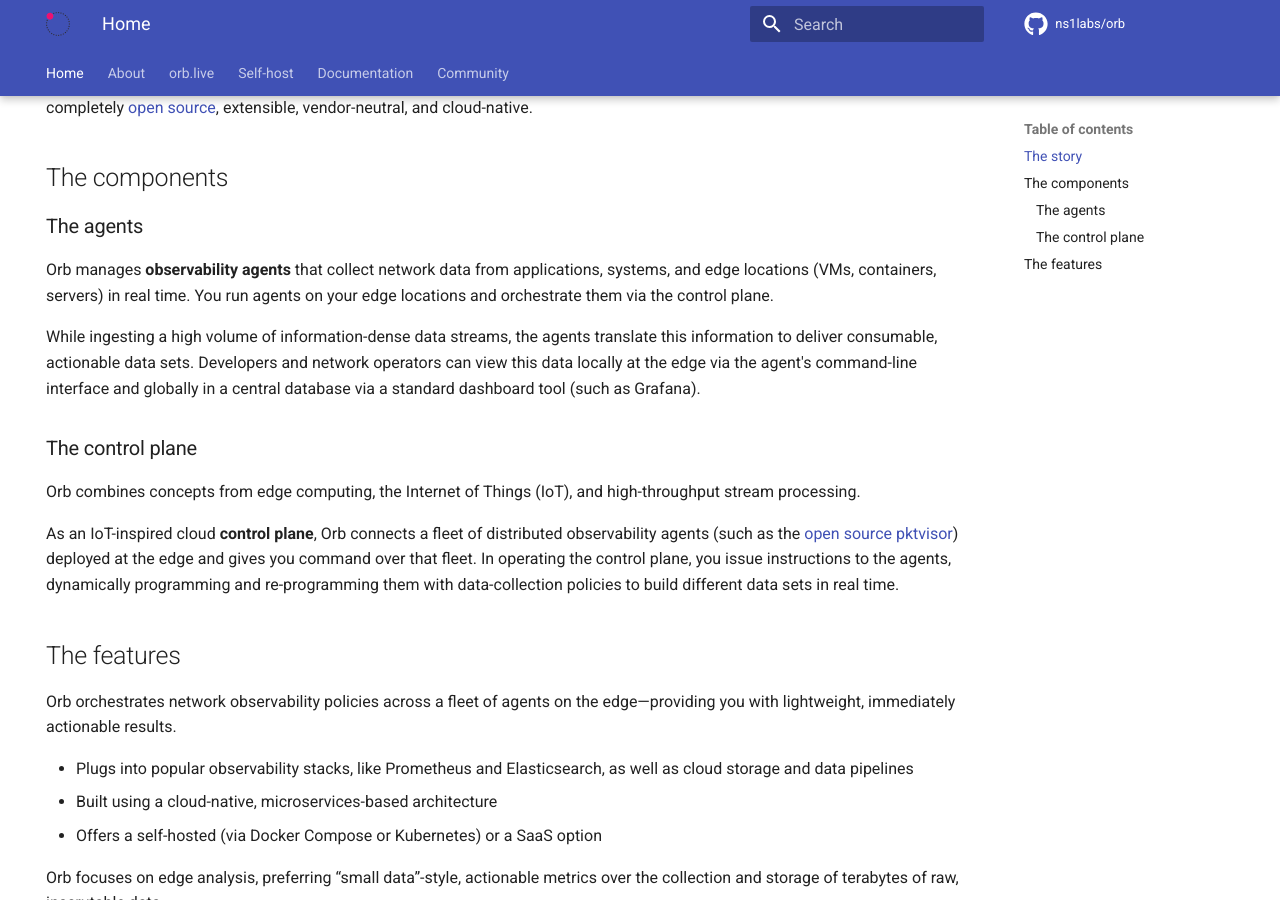
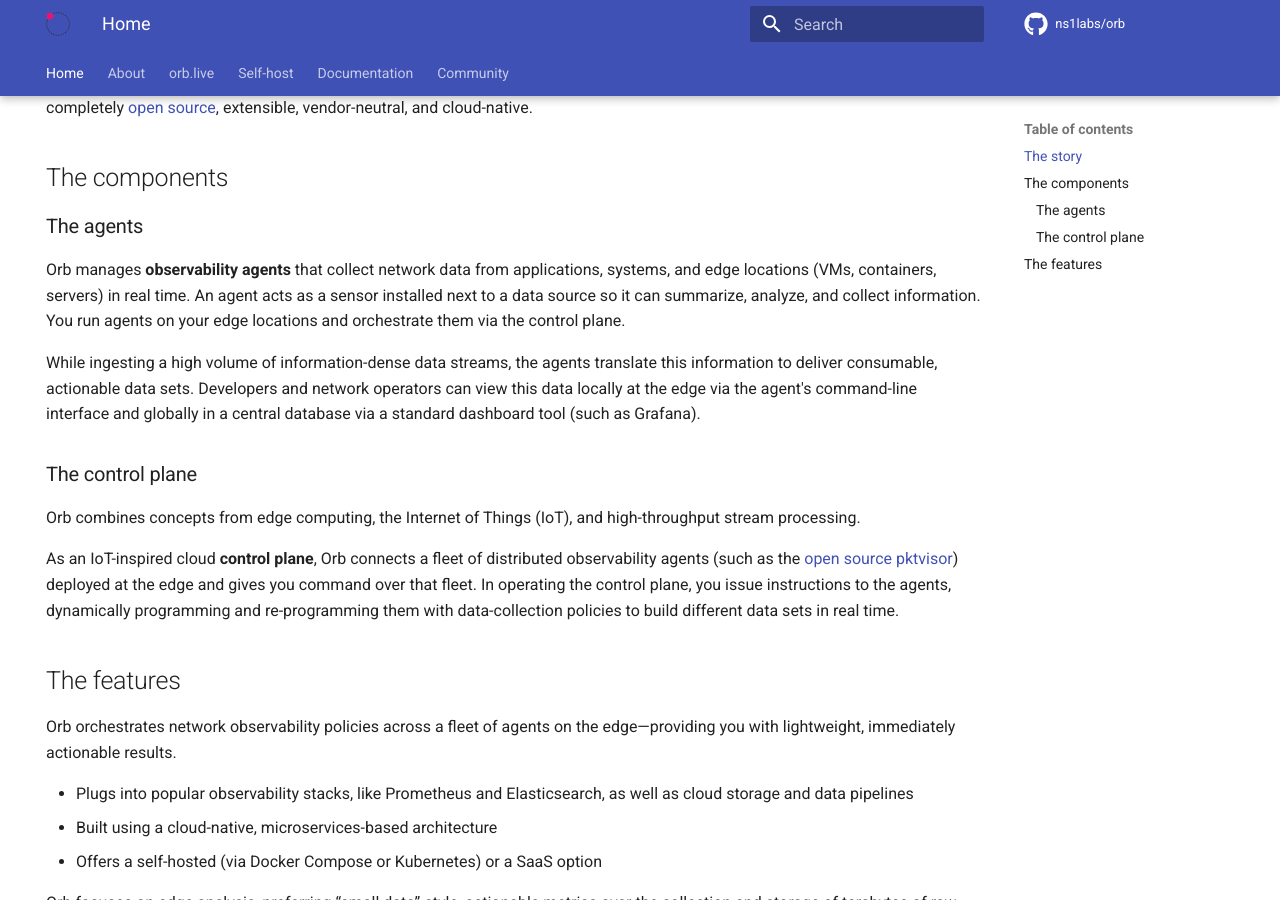
Before and after one commit to orb-community/orb-website, an MkDocs documentation site: the page built from docs/index.md, in a window 1280 px wide and 900 px high, scrolled down 581 px. Built offline with MkDocs 1.6.1 and Material for MkDocs 9.7.7, drawn with Linux system fonts in a browser that asks for light colours; comment, search, counter and statistics services are not loaded.

```diff
--- a/docs/index.md
+++ b/docs/index.md
@@ -15,7 +15,7 @@ Born at [NS1 Labs](https://ns1.com/labs), **Orb** is a new kind of observability
 
 ## The components
 ### The agents
-Orb manages **observability agents** that collect network data from applications, systems, and edge locations (VMs, containers, servers) in real time. You run agents on your edge locations and orchestrate them via the control plane.
+Orb manages **observability agents** that collect network data from applications, systems, and edge locations (VMs, containers, servers) in real time. An agent acts as a sensor installed next to a data source so it can summarize, analyze, and collect information. You run agents on your edge locations and orchestrate them via the control plane.
 
 While ingesting a high volume of information-dense data streams, the agents translate this information to deliver consumable, actionable data sets. Developers and network operators can view this data locally at the edge via the agent's command-line interface and globally in a central database via a standard dashboard tool (such as Grafana).
 
```
